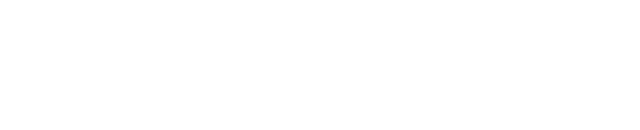
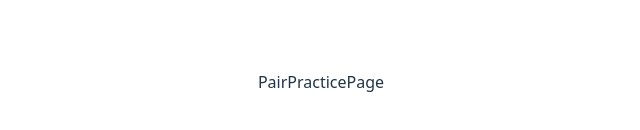
Before and after one commit to hyeongjin-kim/kkori, a React (Vite) app in the folder frontend/: page /pair-practice in a window 1280 px wide. Before the commit this address had no page. Shown: the part 318-448 px from the top of the page, without its empty margins (319-959 px from the left). Built offline with nearby package versions, Linux system fonts and the light colour scheme.

Commit message:
feat: 같이 연습하기 페이지 라우팅 구현현

```diff
--- a/frontend/src/App.tsx
+++ b/frontend/src/App.tsx
@@ -2,6 +2,7 @@ import './App.css';
 import { BrowserRouter as Router, Routes, Route } from 'react-router-dom';
 import HomePage from './pages/homePage/index';
 import SoloPracticePage from './pages/soloPracticePage/index';
+import PairPracticePage from './pages/pairPracticePage/index';
 
 function App() {
   return (
@@ -9,6 +10,7 @@ function App() {
       <Routes>
         <Route path="/" element={<HomePage />} />
         <Route path="/solo-practice" element={<SoloPracticePage />} />
+        <Route path="/pair-practice" element={<PairPracticePage />} />
       </Routes>
     </Router>
   );
--- a/frontend/src/pages/homePage/index.tsx
+++ b/frontend/src/pages/homePage/index.tsx
@@ -1,10 +1,12 @@
 import SoloPracticeButton from '../../components/homePage/SoloPracticeButton';
+import PairPracticeButton from '../../components/homePage/PairPracticeButton';
 
 function HomePage() {
   return (
     <div>
       <h1>HomePage</h1>
       <SoloPracticeButton />
+      <PairPracticeButton />
     </div>
   );
 }
--- /dev/null
+++ b/frontend/src/pages/pairPracticePage/index.tsx
@@ -0,0 +1,5 @@
+function PairPracticePage(){
+    return <div>PairPracticePage</div>
+}
+
+export default PairPracticePage;
```
